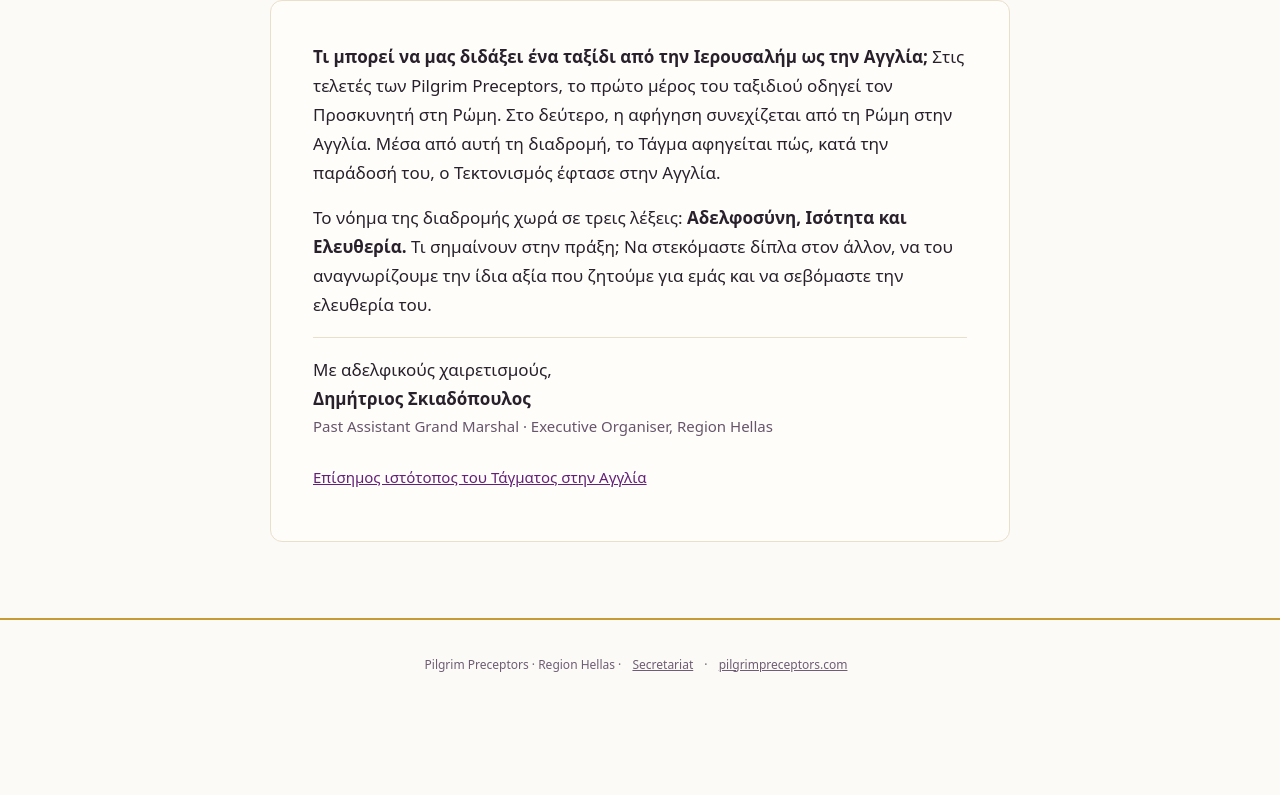
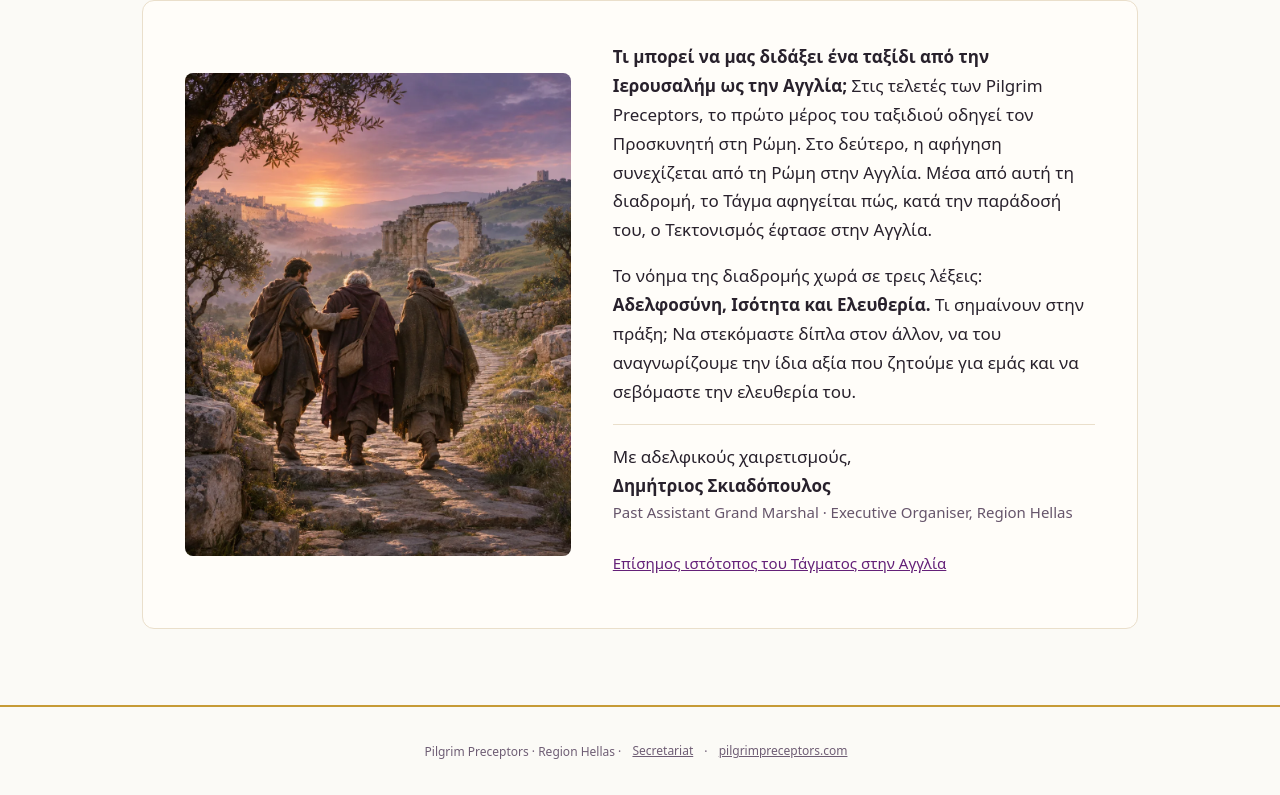
Before and after one commit to webappngdsib/Masonic-Order-of-Pilgrim-Preceptors, a plain HTML site: page index.html in a window 1280 px wide. Shown: the part 454-1249 px from the top of the page. Before the commit the page ends 1162 px from the top, so only its background shows below. Drawn offline with Linux system fonts and the light colour scheme.

Commit message:
Illustrate the Pilgrim Preceptors journey on the homepage

```diff
--- a/index.html
+++ b/index.html
@@ -222,12 +222,25 @@ footer a { display: inline-flex; align-items: center; min-height: 44px; margin-i
   *, *::before, *::after { animation: none !important; transition: none !important; }
 }
 .order-intro {
-  max-width: 740px;
+  display: grid;
+  grid-template-columns: minmax(0, 4fr) minmax(0, 5fr);
+  align-items: center;
+  gap: clamp(20px, 4vw, 42px);
   margin: 20px auto 0;
   padding: clamp(20px, 5vw, 42px);
   background: var(--surface);
   border: 1px solid var(--line);
   border-radius: 12px;
+}
+.order-journey {
+  display: block;
+  width: 100%;
+  height: auto;
+  border-radius: 8px;
+}
+@media (max-width: 680px) {
+  .order-intro { grid-template-columns: minmax(0, 1fr); }
+  .order-journey { max-width: 420px; justify-self: center; }
 }
 .order-intro p { font-size: 1.0625rem; line-height: 1.7; margin: 0 0 1em; }
 .order-intro .signature { padding-top: 18px; border-top: 1px solid var(--line); margin-bottom: 0; }
@@ -264,10 +277,14 @@ footer a { display: inline-flex; align-items: center; min-height: 44px; margin-i
   <section class="view active" id="view-home" lang="el" aria-labelledby="h-home">
     <h2 class="title" id="h-home">Τι διδάσκει το Τάγμα</h2>
     <div class="order-intro">
-      <p><strong>Τι μπορεί να μας διδάξει ένα ταξίδι από την Ιερουσαλήμ ως την Αγγλία;</strong> Στις τελετές των Pilgrim Preceptors, το πρώτο μέρος του ταξιδιού οδηγεί τον Προσκυνητή στη Ρώμη. Στο δεύτερο, η αφήγηση συνεχίζεται από τη Ρώμη στην Αγγλία. Μέσα από αυτή τη διαδρομή, το Τάγμα αφηγείται πώς, κατά την παράδοσή του, ο Τεκτονισμός έφτασε στην Αγγλία.</p>
-      <p>Το νόημα της διαδρομής χωρά σε τρεις λέξεις: <strong>Αδελφοσύνη, Ισότητα και Ελευθερία.</strong> Τι σημαίνουν στην πράξη; Να στεκόμαστε δίπλα στον άλλον, να του αναγνωρίζουμε την ίδια αξία που ζητούμε για εμάς και να σεβόμαστε την ελευθερία του.</p>
-      <p class="signature">Με αδελφικούς χαιρετισμούς,<br><strong>Δημήτριος Σκιαδόπουλος</strong><span lang="en">Past Assistant Grand Marshal · Executive Organiser, Region Hellas</span></p>
-      <p class="order-source"><a href="https://pilgrimpreceptors.com/">Επίσημος ιστότοπος του Τάγματος στην Αγγλία</a></p>
+      <img class="order-journey" src="assets/story/pilgrim-journey.webp" width="960" height="1200"
+           alt="Τρεις προσκυνητές στηρίζουν ο ένας τον άλλον σε έναν πέτρινο δρόμο, με την Ιερουσαλήμ, μια ρωμαϊκή αψίδα και τους λόφους της Αγγλίας στον ορίζοντα.">
+      <div>
+        <p><strong>Τι μπορεί να μας διδάξει ένα ταξίδι από την Ιερουσαλήμ ως την Αγγλία;</strong> Στις τελετές των Pilgrim Preceptors, το πρώτο μέρος του ταξιδιού οδηγεί τον Προσκυνητή στη Ρώμη. Στο δεύτερο, η αφήγηση συνεχίζεται από τη Ρώμη στην Αγγλία. Μέσα από αυτή τη διαδρομή, το Τάγμα αφηγείται πώς, κατά την παράδοσή του, ο Τεκτονισμός έφτασε στην Αγγλία.</p>
+        <p>Το νόημα της διαδρομής χωρά σε τρεις λέξεις: <strong>Αδελφοσύνη, Ισότητα και Ελευθερία.</strong> Τι σημαίνουν στην πράξη; Να στεκόμαστε δίπλα στον άλλον, να του αναγνωρίζουμε την ίδια αξία που ζητούμε για εμάς και να σεβόμαστε την ελευθερία του.</p>
+        <p class="signature">Με αδελφικούς χαιρετισμούς,<br><strong>Δημήτριος Σκιαδόπουλος</strong><span lang="en">Past Assistant Grand Marshal · Executive Organiser, Region Hellas</span></p>
+        <p class="order-source"><a href="https://pilgrimpreceptors.com/">Επίσημος ιστότοπος του Τάγματος στην Αγγλία</a></p>
+      </div>
     </div>
   </section>
 
```
Also changed, not shown: assets/story/pilgrim-journey.webp (added).
